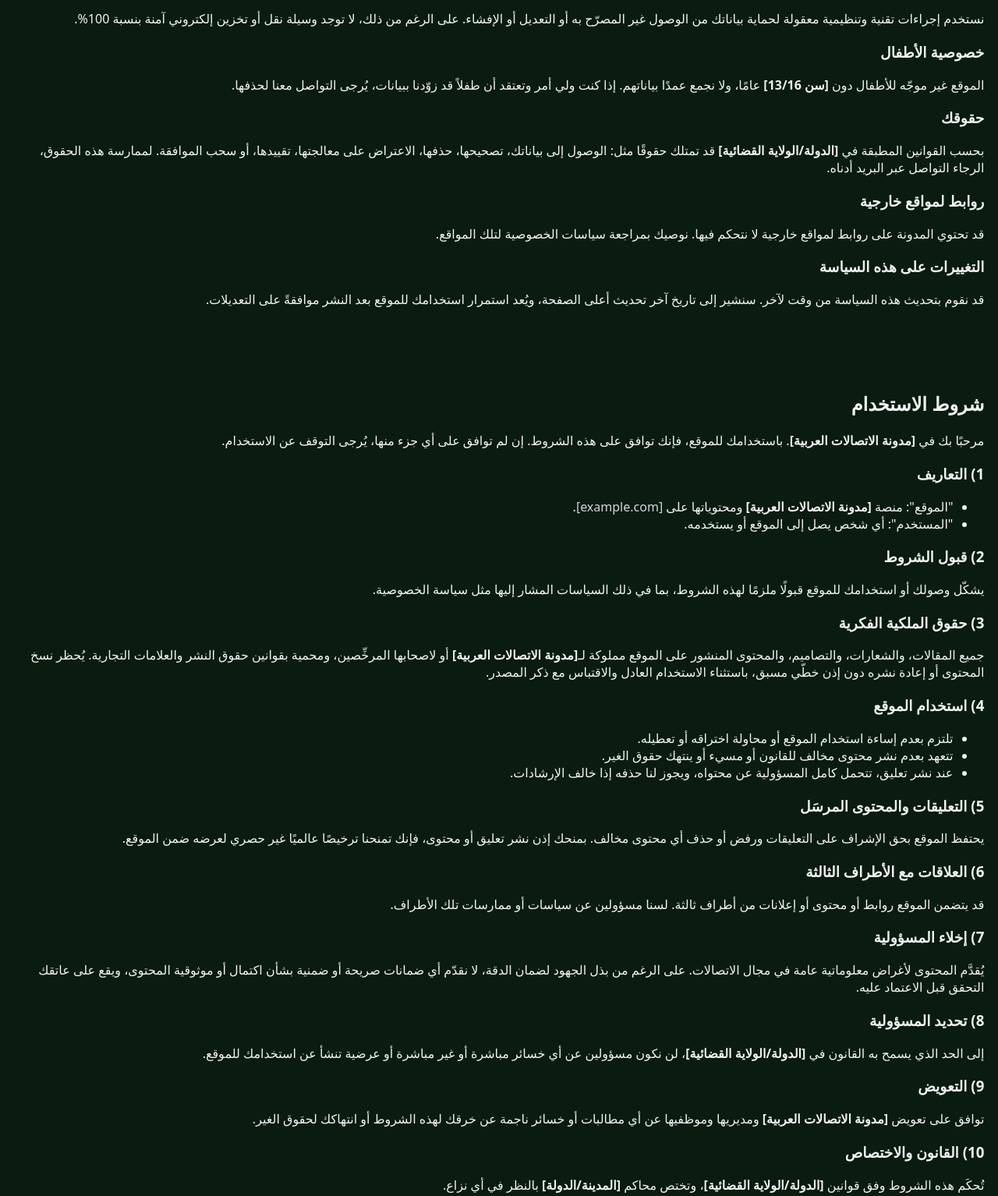
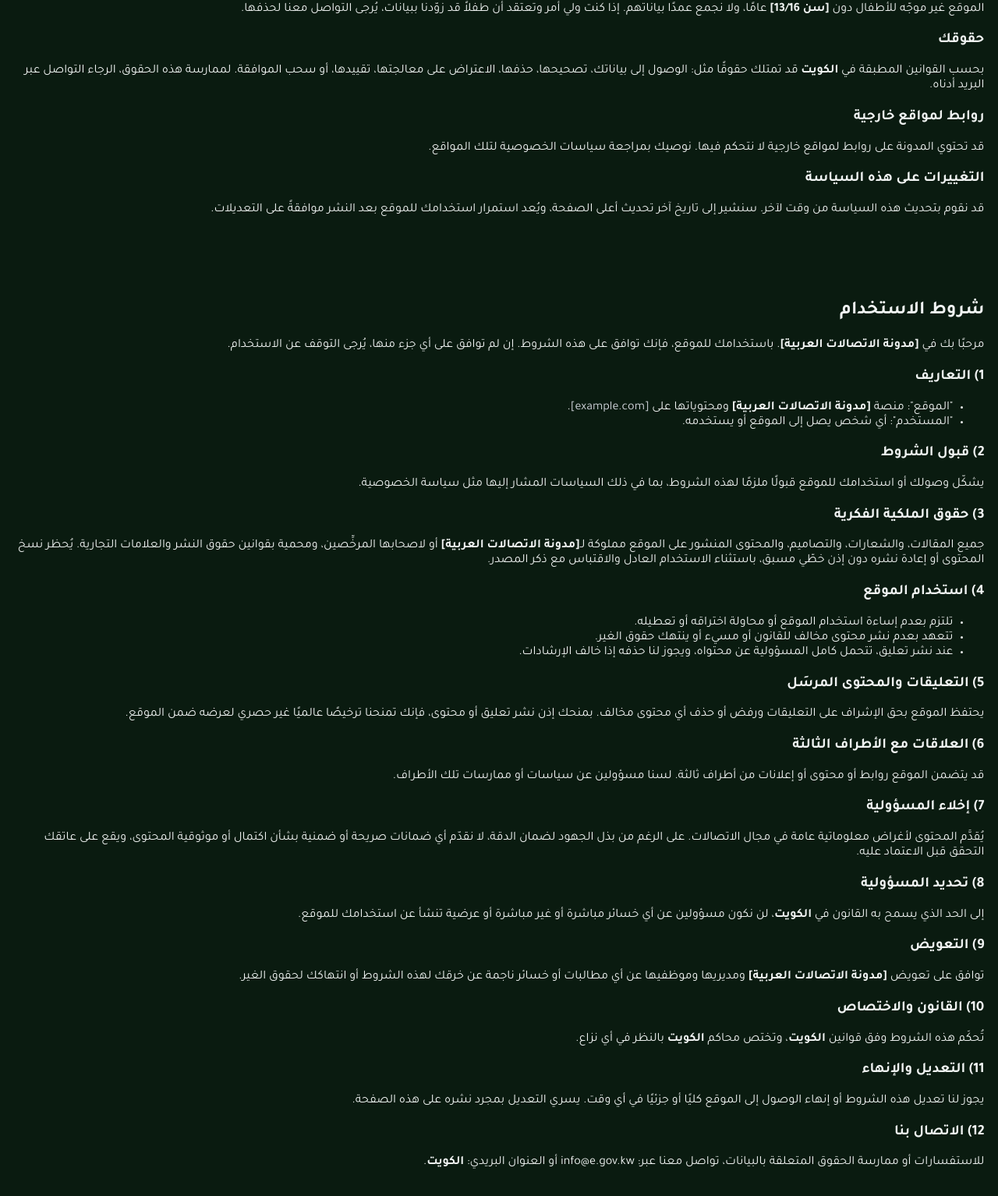
Before and after one commit to clieantapp-crypto/blog, a website: page page2.html in a window 1280 px wide. Shown: the part 1214-2748 px from the top of the page at 78% size. Drawn offline with Linux system fonts and the light colour scheme.

Commit message:
سيبسي

```diff
--- a/page2.html
+++ b/page2.html
@@ -4,6 +4,8 @@
     <meta charset="utf-8" />
     <meta name="viewport" content="width=device-width, initial-scale=1" />
     <title>سياسة الخصوصية وشروط الاستخدام — مدونة الاتصالات العربية</title>
+    <link href="https://fonts.googleapis.com/css2?family=Tajawal:wght@400;500;700;800&display=swap" rel="stylesheet">
+
     <meta
       name="description"
       content="سياسة الخصوصية وشروط الاستخدام لمدونة الاتصالات العربية"
@@ -335,7 +337,7 @@
 
         <h3 id="rights">حقوقك</h3>
         <p>
-          بحسب القوانين المطبقة في <strong>[الدولة/الولاية القضائية]</strong> قد
+          بحسب القوانين المطبقة في <strong>الكويت</strong> قد
           تمتلك حقوقًا مثل: الوصول إلى بياناتك، تصحيحها، حذفها، الاعتراض على
           معالجتها، تقييدها، أو سحب الموافقة. لممارسة هذه الحقوق، الرجاء التواصل
           عبر البريد أدناه.
@@ -421,7 +423,7 @@
         <h3>8) تحديد المسؤولية</h3>
         <p>
           إلى الحد الذي يسمح به القانون في
-          <strong>[الدولة/الولاية القضائية]</strong>، لن نكون مسؤولين عن أي
+          <strong>الكويت</strong>، لن نكون مسؤولين عن أي
           خسائر مباشرة أو غير مباشرة أو عرضية تنشأ عن استخدامك للموقع.
         </p>
 
@@ -435,8 +437,8 @@
         <h3>10) القانون والاختصاص</h3>
         <p>
           تُحكَم هذه الشروط وفق قوانين
-          <strong>[الدولة/الولاية القضائية]</strong>، وتختص محاكم
-          <strong>[المدينة/الدولة]</strong> بالنظر في أي نزاع.
+          <strong>الكويت</strong>، وتختص محاكم
+          <strong>الكويت</strong> بالنظر في أي نزاع.
         </p>
 
         <h3>11) التعديل والإنهاء</h3>
--- a/styles.css
+++ b/styles.css
@@ -1,5 +1,7 @@
 * {
   box-sizing: border-box;
+  font-family: 'Tajawal', system-ui, sans-serif;
+
 }
 
 body {
```
